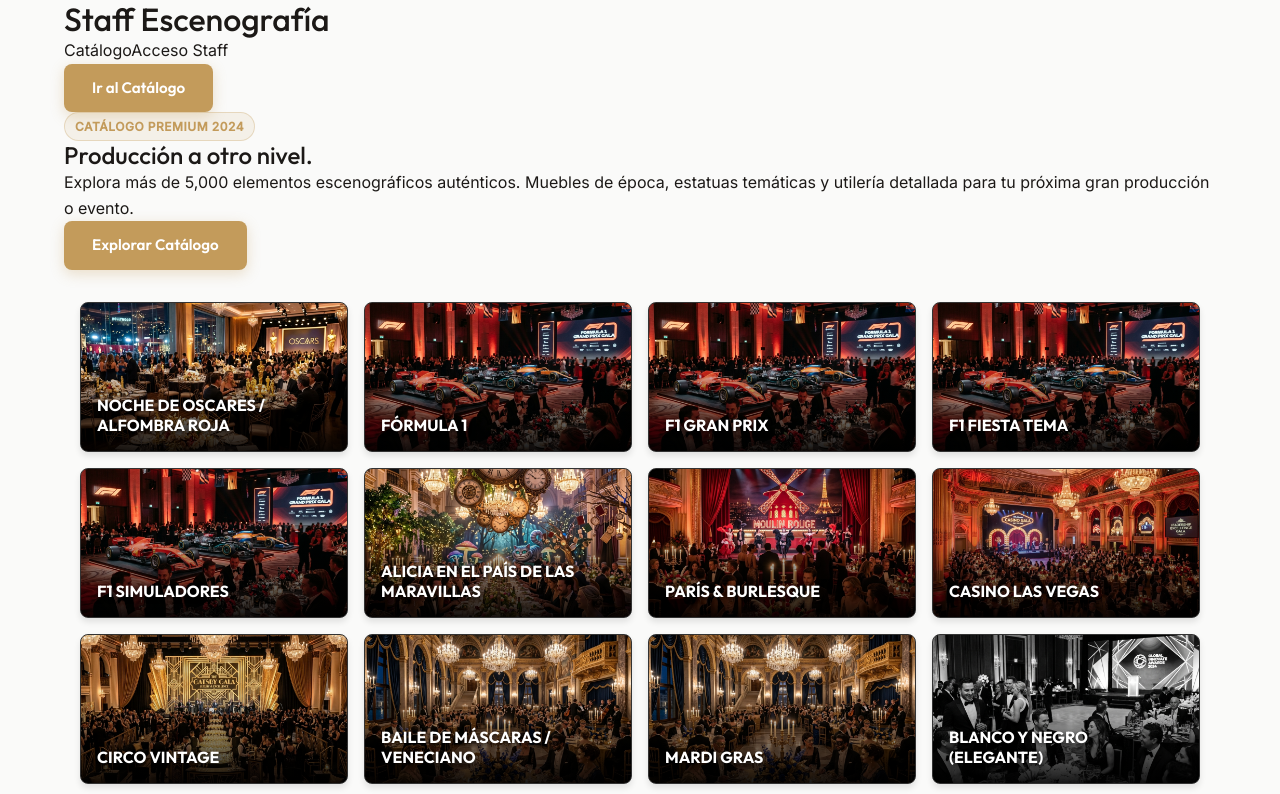
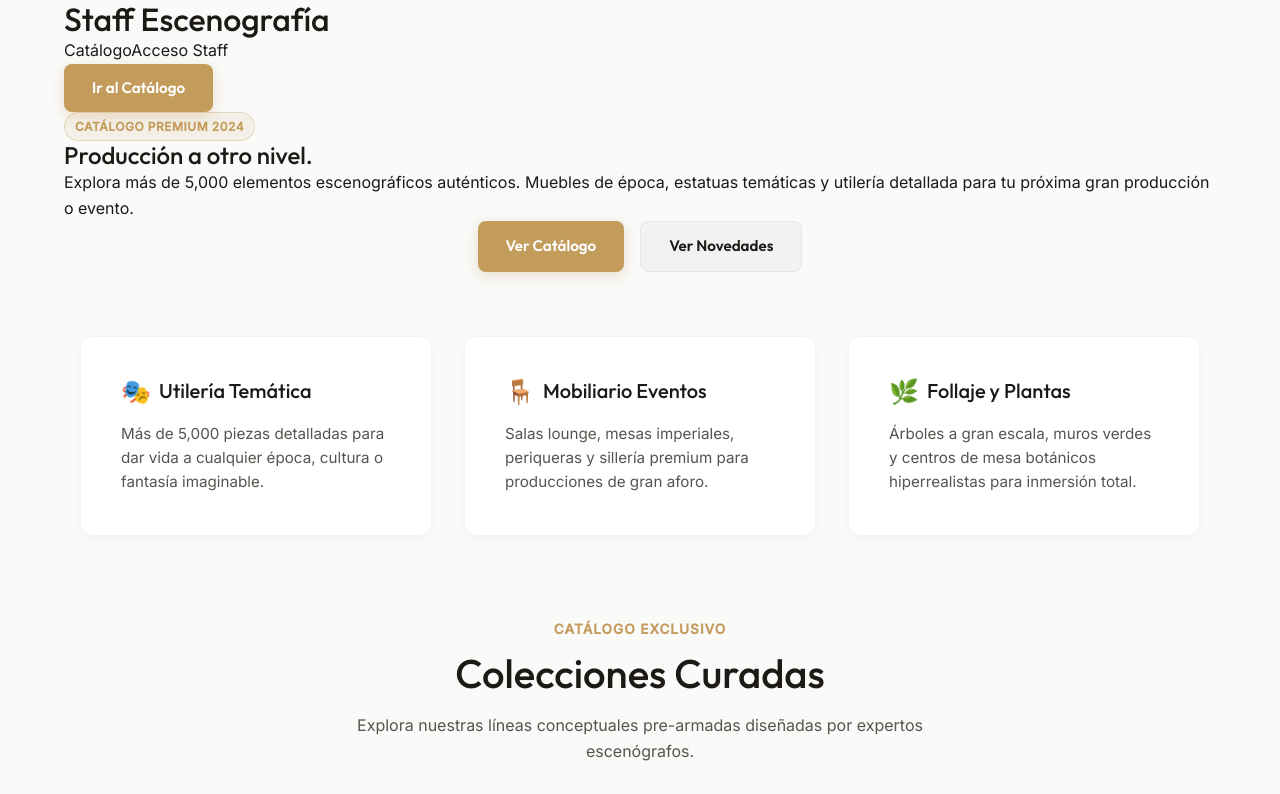
Before and after one commit to MaxMoratto/staffescenografia, a Next.js app: page / in a window 1280 px wide. Shown: the top 794 px of the page. Built offline with nearby package versions, Linux system fonts and the light colour scheme; no server answers.

Commit message:
Add files via upload

```diff
--- a/src/app/page.js
+++ b/src/app/page.js
@@ -27,10 +27,40 @@
             Explora más de 5,000 elementos escenográficos auténticos. Muebles de época,
             estatuas temáticas y utilería detallada para tu próxima gran producción o evento.
           </p>
-          <div className="hero-cta">
-            <Link href="/catalogo" className="btn btn-primary" style={{ textDecoration: 'none' }}>Explorar Catálogo</Link>
+          <div className="hero-cta" style={{ display: 'flex', gap: '1rem', justifyContent: 'center' }}>
+            <Link href="/catalogo" className="btn btn-primary" style={{ textDecoration: 'none' }}>Ver Catálogo</Link>
+            <Link href="/catalogo?new" className="btn btn-secondary" style={{ textDecoration: 'none' }}>Ver Novedades</Link>
           </div>
         </div>
+      </section>
+
+      {/* RESTORED FEATURES SECTION */}
+      <section className="features-section" style={{ marginTop: '4rem', display: 'grid', gridTemplateColumns: 'repeat(auto-fit, minmax(280px, 1fr))', gap: '2rem', padding: '0 1rem' }}>
+        <div className="feature-card" style={{ padding: '2.5rem', backgroundColor: 'white', borderRadius: '12px', boxShadow: '0 4px 12px rgba(0,0,0,0.03)', border: '1px solid #f1f5f9' }}>
+          <h3 style={{ fontSize: '1.25rem', marginBottom: '1rem', display: 'flex', alignItems: 'center', gap: '0.5rem' }}>
+            <span style={{ fontSize: '1.5rem' }}>🎭</span> Utilería Temática
+          </h3>
+          <p style={{ color: 'var(--text-secondary)', fontSize: '0.95rem', lineHeight: '1.6' }}>Más de 5,000 piezas detalladas para dar vida a cualquier época, cultura o fantasía imaginable.</p>
+        </div>
+        <div className="feature-card" style={{ padding: '2.5rem', backgroundColor: 'white', borderRadius: '12px', boxShadow: '0 4px 12px rgba(0,0,0,0.03)', border: '1px solid #f1f5f9' }}>
+          <h3 style={{ fontSize: '1.25rem', marginBottom: '1rem', display: 'flex', alignItems: 'center', gap: '0.5rem' }}>
+            <span style={{ fontSize: '1.5rem' }}>🪑</span> Mobiliario Eventos
+          </h3>
+          <p style={{ color: 'var(--text-secondary)', fontSize: '0.95rem', lineHeight: '1.6' }}>Salas lounge, mesas imperiales, periqueras y sillería premium para producciones de gran aforo.</p>
+        </div>
+        <div className="feature-card" style={{ padding: '2.5rem', backgroundColor: 'white', borderRadius: '12px', boxShadow: '0 4px 12px rgba(0,0,0,0.03)', border: '1px solid #f1f5f9' }}>
+          <h3 style={{ fontSize: '1.25rem', marginBottom: '1rem', display: 'flex', alignItems: 'center', gap: '0.5rem' }}>
+            <span style={{ fontSize: '1.5rem' }}>🌿</span> Follaje y Plantas
+          </h3>
+          <p style={{ color: 'var(--text-secondary)', fontSize: '0.95rem', lineHeight: '1.6' }}>Árboles a gran escala, muros verdes y centros de mesa botánicos hiperrealistas para inmersión total.</p>
+        </div>
+      </section>
+
+      {/* RESTORED CATALOG TITLE */}
+      <section style={{ marginTop: '5rem', marginBottom: '1rem', textAlign: 'center', padding: '0 1rem' }}>
+        <span style={{ color: 'var(--primary)', fontWeight: 'bold', fontSize: '0.85rem', letterSpacing: '1px', textTransform: 'uppercase' }}>Catálogo Exclusivo</span>
+        <h2 style={{ fontSize: '2.5rem', marginTop: '0.5rem' }}>Colecciones Curadas</h2>
+        <p style={{ color: 'var(--text-secondary)', maxWidth: '600px', margin: '1rem auto 0' }}>Explora nuestras líneas conceptuales pre-armadas diseñadas por expertos escenógrafos.</p>
       </section>
 
       <section className="categories-grid" style={{
```
